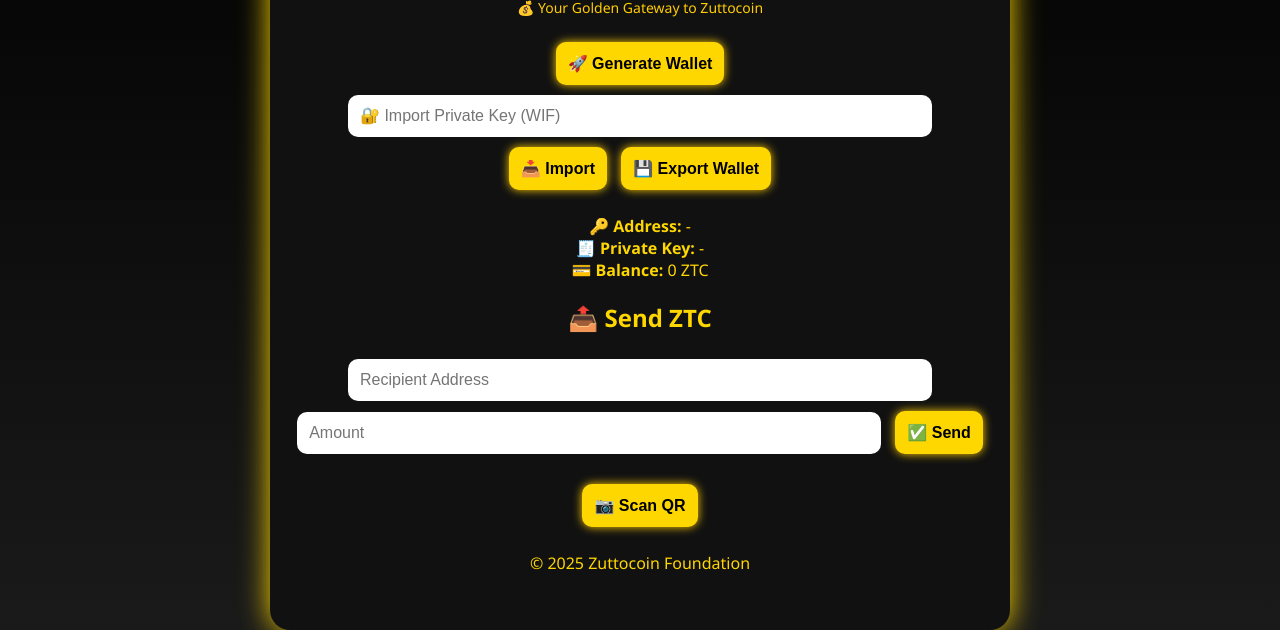
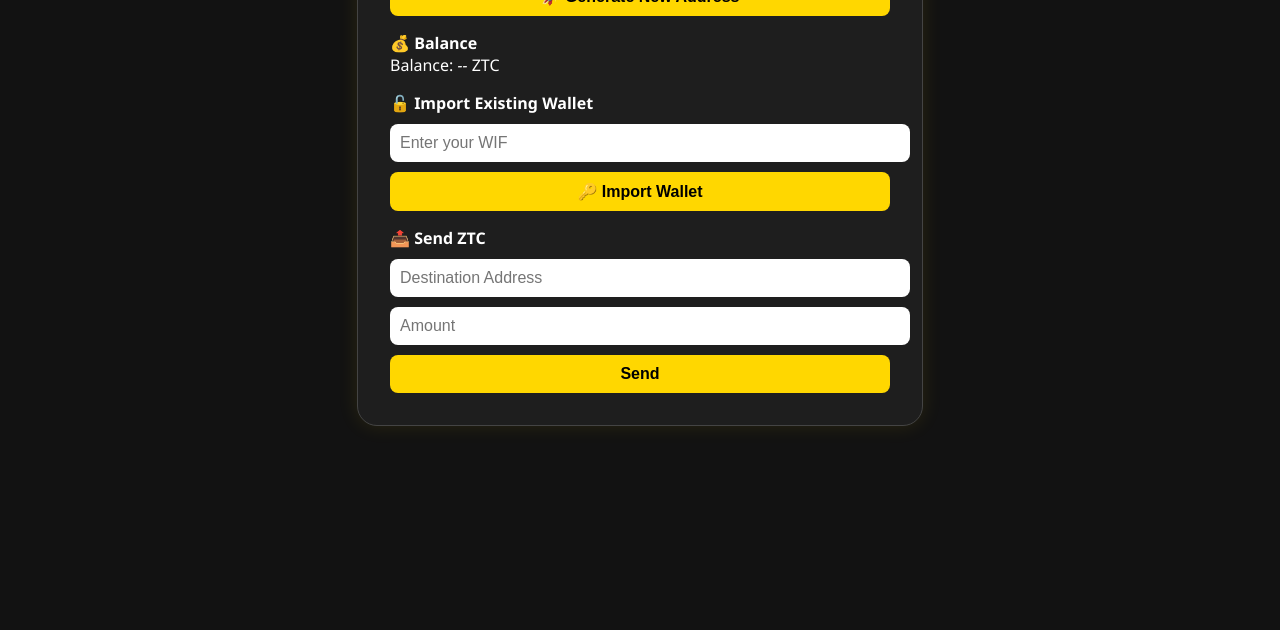
Before and after one commit to zuttorepo/ZuttoDev, a plain HTML site: page index.html in a window 1280 px wide. Shown: the part 208-838 px from the top of the page. After the commit the page ends 800 px from the top, so only its background shows below. Drawn offline with nearby package versions, Linux system fonts and the light colour scheme.

Commit message:
Update index.html
Signed-off-by: zuttorepo <walletzuttocoin@gmail.com>

```diff
--- a/index.html
+++ b/index.html
@@ -2,54 +2,153 @@
 <html lang="en">
 <head>
   <meta charset="UTF-8" />
-  <meta name="viewport" content="width=device-width, initial-scale=1.0" />
+  <meta name="viewport" content="width=device-width, initial-scale=1.0"/>
   <title>ZuttoWallet ZTC</title>
-  <link rel="stylesheet" href="style.css" />
+  <style>
+    :root {
+      --gold: #ffd700;
+      --dark-bg: #121212;
+      --card-bg: #1e1e1e;
+      --border: #444;
+    }
 
-  <!-- ✅ Library untuk wallet -->
-  <script src="https://unpkg.com/bitcoinjs-lib@6.1.0/dist/bitcoinjs-lib.min.js"></script>
-  <script src="https://cdnjs.cloudflare.com/ajax/libs/crypto-js/4.1.1/crypto-js.min.js"></script>
-  <script src="https://cdn.jsdelivr.net/npm/qrcode@1.5.3/build/qrcode.min.js"></script>
-  <script src="https://unpkg.com/html5-qrcode"></script>
+    body {
+      margin: 0;
+      font-family: 'Segoe UI', sans-serif;
+      background-color: var(--dark-bg);
+      color: white;
+      display: flex;
+      flex-direction: column;
+      align-items: center;
+      padding: 2rem;
+    }
+
+    h1 {
+      color: var(--gold);
+      text-shadow: 0 0 10px var(--gold);
+    }
+
+    .card {
+      background: var(--card-bg);
+      border: 1px solid var(--border);
+      border-radius: 20px;
+      padding: 2rem;
+      margin-top: 1.5rem;
+      box-shadow: 0 0 20px rgba(255, 215, 0, 0.1);
+      width: 100%;
+      max-width: 500px;
+    }
+
+    input, button {
+      width: 100%;
+      padding: 10px;
+      border-radius: 8px;
+      margin-top: 10px;
+      border: none;
+      font-size: 1rem;
+    }
+
+    button {
+      background-color: var(--gold);
+      color: black;
+      font-weight: bold;
+      cursor: pointer;
+    }
+
+    .label {
+      margin-top: 1rem;
+      font-weight: bold;
+    }
+  </style>
 </head>
 <body>
-  <div class="wallet-container">
-    <header class="wallet-header">
-      <img src="https://github.com/zuttorepo/ZuttoDev/blob/main/logo.png?raw=true" alt="Zuttocoin Logo" class="wallet-logo" />
-      <h1>ZuttoWallet <span>ZTC</span></h1>
-      <p class="tagline">💰 Your Golden Gateway to Zuttocoin</p>
-    </header>
+  <h1>ZuttoWallet ZTC 🪙</h1>
 
-    <section class="wallet-controls">
-      <button onclick="generateWallet()">🚀 Generate Wallet</button>
-      <input type="text" id="importKey" placeholder="🔐 Import Private Key (WIF)">
-      <button onclick="importPrivateKey()">📥 Import</button>
-      <button onclick="exportWallet()">💾 Export Wallet</button>
-    </section>
+  <div class="card">
+    <button onclick="generate()">🚀 Generate New Address</button>
+    <div id="gen-result"></div>
 
-    <section class="wallet-info">
-      <div><strong>🔑 Address:</strong> <span id="ztcAddress">-</span></div>
-      <div><strong>🧾 Private Key:</strong> <span id="ztcPrivate">-</span></div>
-      <div><strong>💳 Balance:</strong> <span id="ztcBalance">0 ZTC</span></div>
-    </section>
+    <div class="label">💰 Balance</div>
+    <div id="balance-result">Balance: <i>--</i> ZTC</div>
 
-    <section class="wallet-send">
-      <h2>📤 Send ZTC</h2>
-      <input type="text" id="toAddress" placeholder="Recipient Address">
-      <input type="number" id="amount" placeholder="Amount">
-      <button onclick="sendZTC()">✅ Send</button>
-    </section>
+    <div class="label">🔓 Import Existing Wallet</div>
+    <input type="text" id="importWif" placeholder="Enter your WIF">
+    <button onclick="importWallet()">🔑 Import Wallet</button>
+    <div id="import-result"></div>
 
-    <video id="qr-video" width="300" style="margin-top: 15px; display:none;"></video>
-    <button onclick="startQRScan()">📷 Scan QR</button>
-    <div id="qrcode" style="margin-top: 20px;"></div>
-
-    <footer>
-      <p>&copy; 2025 Zuttocoin Foundation</p>
-    </footer>
+    <div class="label">📤 Send ZTC</div>
+    <input type="text" id="sendTo" placeholder="Destination Address">
+    <input type="number" id="sendAmount" placeholder="Amount">
+    <button onclick="send()">Send</button>
+    <div id="send-result"></div>
   </div>
 
-  <!-- Script utama -->
-  <script src="wallet.js"></script>
+  <script>
+    const api = "/api";
+
+    async function generate() {
+      const res = await fetch(`${api}/generate`, { method: "POST" });
+      const data = await res.json();
+      const address = data.address;
+      const wif = data.wif;
+
+      document.getElementById("gen-result").innerHTML = `
+        <p>🔐 Address:<br><b>${address}</b></p>
+        <p>🔑 WIF:<br><code>${wif}</code></p>
+      `;
+
+      const balance = await fetch(`${api}/balance`, {
+        method: "POST",
+        headers: { "Content-Type": "application/json" },
+        body: JSON.stringify({ address })
+      });
+      const balanceData = await balance.json();
+      document.getElementById("balance-result").innerHTML = `💰 Balance: <b>${balanceData.balance}</b> ZTC`;
+    }
+
+    async function importWallet() {
+      const wif = document.getElementById("importWif").value.trim();
+      if (!wif) return;
+
+      const res = await fetch(`${api}/import`, {
+        method: "POST",
+        headers: { "Content-Type": "application/json" },
+        body: JSON.stringify({ wif })
+      });
+
+      const data = await res.json();
+      if (data.error) {
+        document.getElementById("import-result").innerHTML = `❌ ${data.error}`;
+        return;
+      }
+
+      const address = data.address;
+
+      document.getElementById("gen-result").innerHTML = `
+        <p>🔐 Address:<br><b>${address}</b></p>
+        <p>🔑 WIF:<br><code>${wif}</code></p>
+      `;
+
+      const balance = await fetch(`${api}/balance`, {
+        method: "POST",
+        headers: { "Content-Type": "application/json" },
+        body: JSON.stringify({ address })
+      });
+      const balanceData = await balance.json();
+      document.getElementById("balance-result").innerHTML = `💰 Balance: <b>${balanceData.balance}</b> ZTC`;
+    }
+
+    async function send() {
+      const to = document.getElementById("sendTo").value;
+      const amount = parseFloat(document.getElementById("sendAmount").value);
+      const res = await fetch(`${api}/send`, {
+        method: "POST",
+        headers: { "Content-Type": "application/json" },
+        body: JSON.stringify({ to, amount })
+      });
+      const data = await res.json();
+      document.getElementById("send-result").innerHTML = `📄 TX ID: <code>${data.txid}</code>`;
+    }
+  </script>
 </body>
 </html>
```
